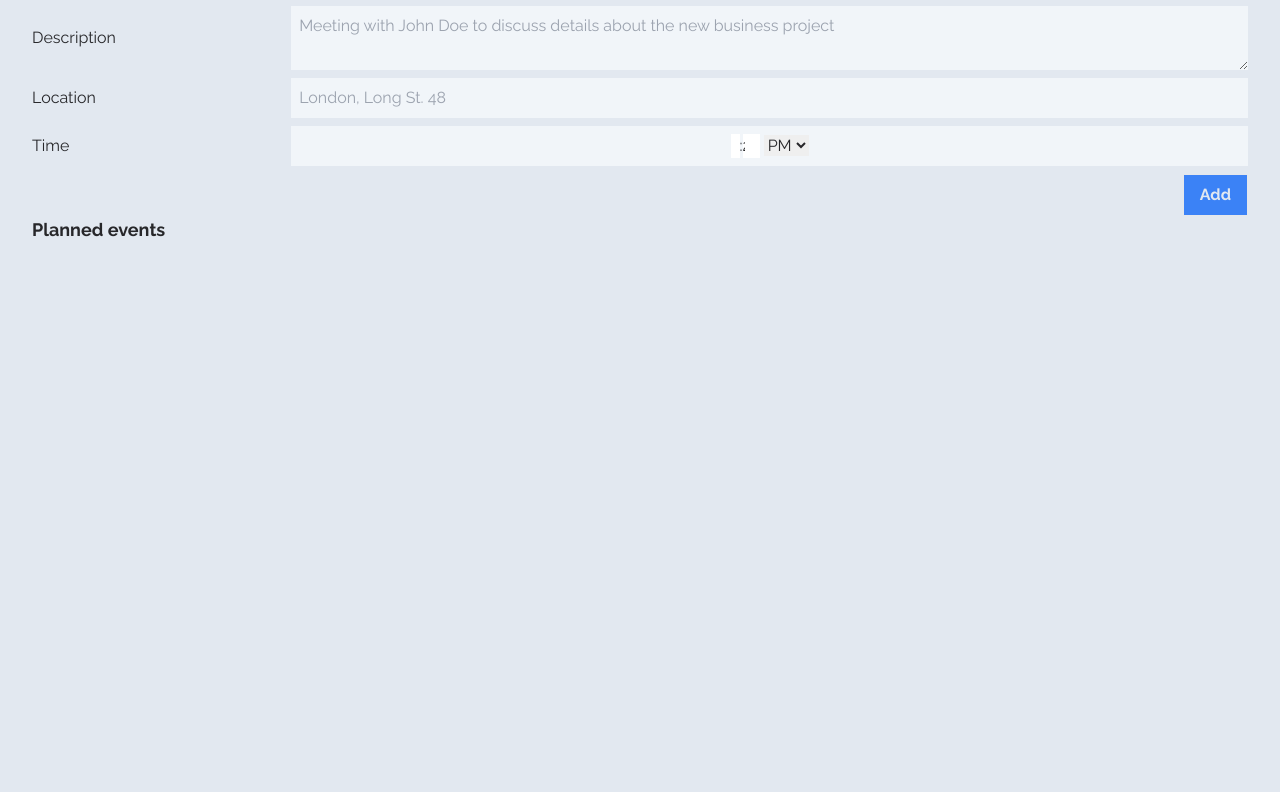
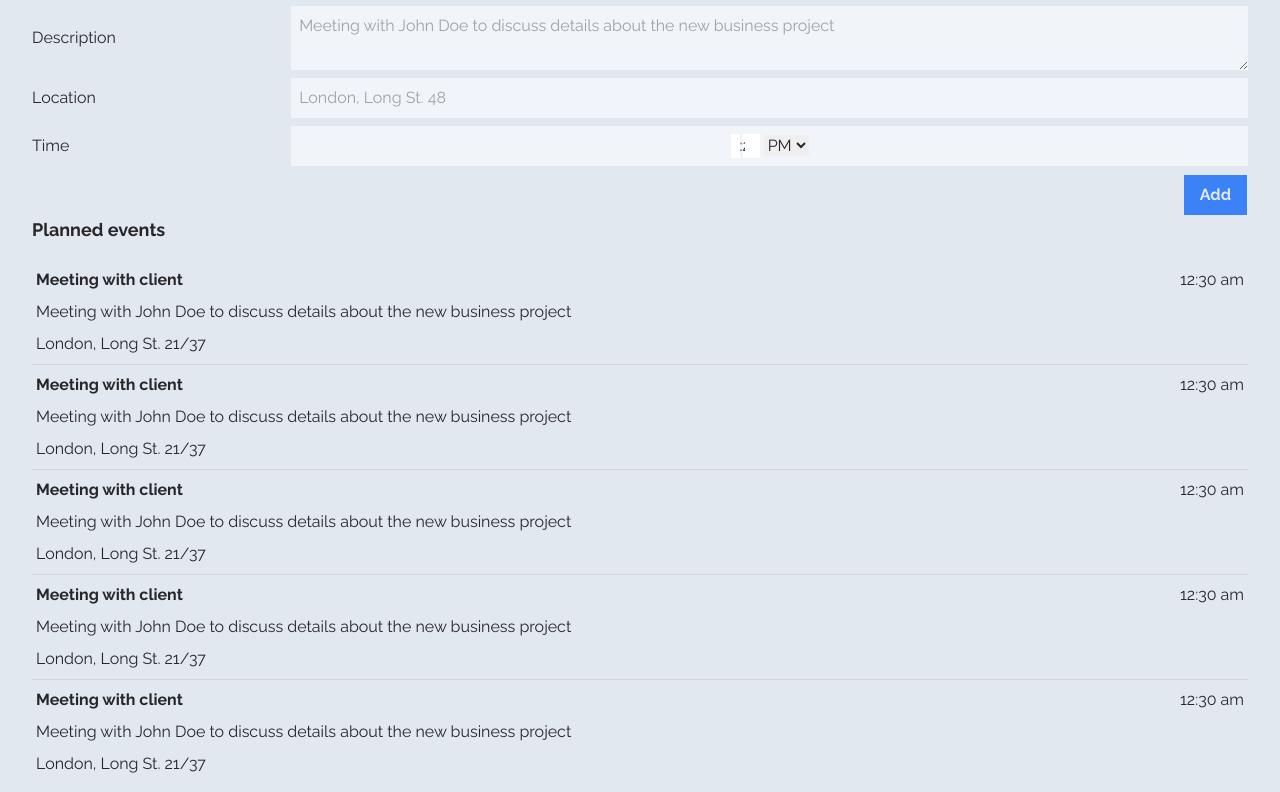
Before and after one commit to zwiro/remind-calendar-app, a React (Vite) app: page / in a window 1280 px wide. Shown: the part 782-1574 px from the top of the page. Before the commit the page ends 1034 px from the top, so only its background shows below. Built offline with nearby package versions, Linux system fonts and the light colour scheme.

Commit message:
Added and styled  planned events section

```diff
--- /dev/null
+++ b/src/components/PlannedEvent.tsx
@@ -0,0 +1,26 @@
+function PlannedEvent() {
+  return (
+    <div className="group space-y-2 border-b border-zinc-300 py-2 px-1 hover:bg-slate-300">
+      <div className="flex items-center justify-between">
+        <p className="font-bold">Meeting with client</p>
+        <p>12:30 am</p>
+      </div>
+      <p>
+        Meeting with John Doe to discuss details about the new business project
+      </p>
+      <div className="flex justify-between">
+        <p>London, Long St. 21/37</p>
+        <div className="space-x-2 text-sm font-bold">
+          <button className="invisible text-blue-500 hover:underline group-hover:visible">
+            Edit
+          </button>
+          <button className="invisible text-red-500 hover:underline group-hover:visible">
+            Delete
+          </button>
+        </div>
+      </div>
+    </div>
+  )
+}
+
+export default PlannedEvent
--- a/src/components/PlannedEvents.tsx
+++ b/src/components/PlannedEvents.tsx
@@ -1,7 +1,16 @@
+import PlannedEvent from "./PlannedEvent"
+import Spacer from "./Spacer"
+
 function PlannedEvents() {
   return (
-    <div>
+    <div className="[&>div:last-of-type]:border-none">
       <h3 className="text-lg font-bold">Planned events</h3>
+      <Spacer value={2} />
+      <PlannedEvent />
+      <PlannedEvent />
+      <PlannedEvent />
+      <PlannedEvent />
+      <PlannedEvent />
     </div>
   )
 }
```
